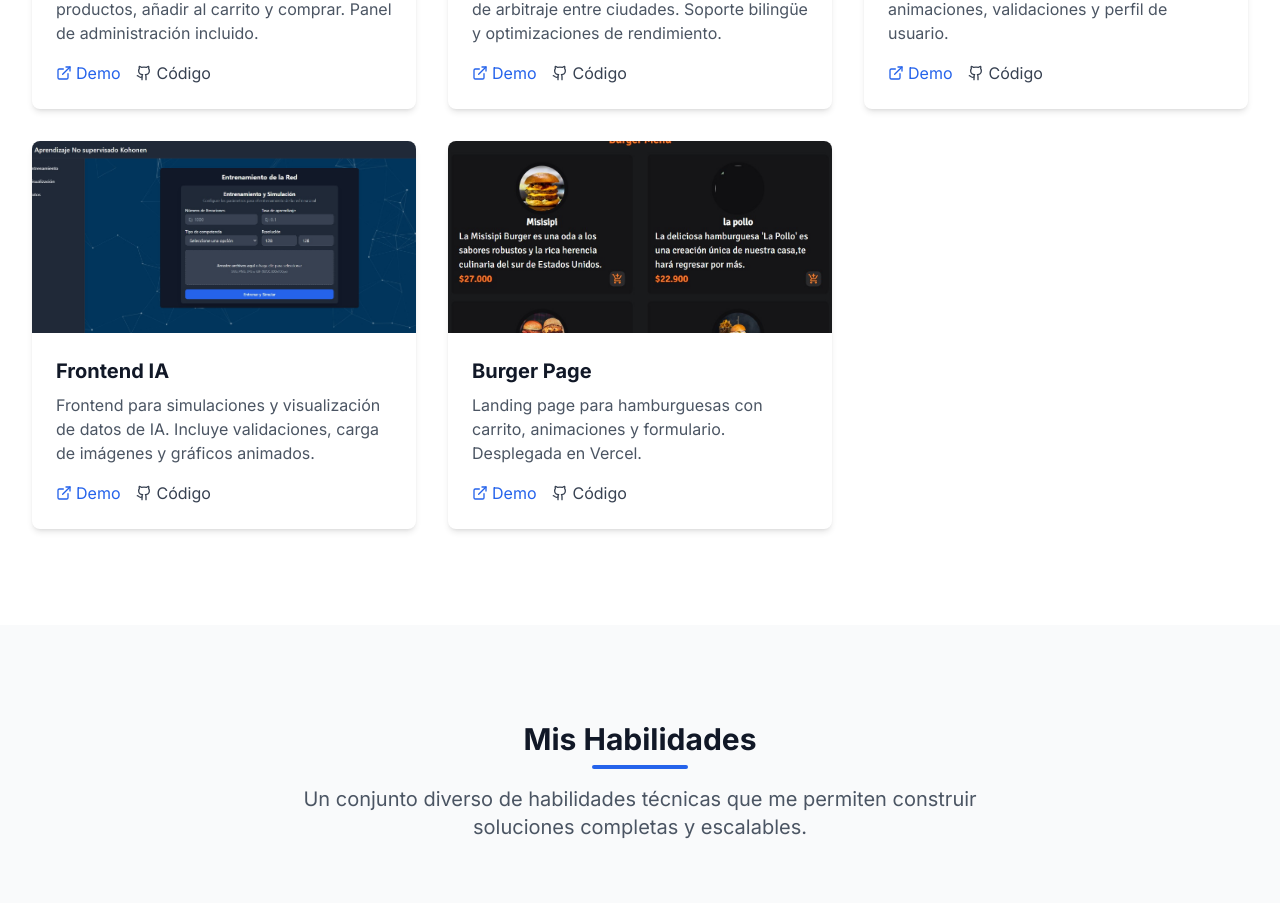
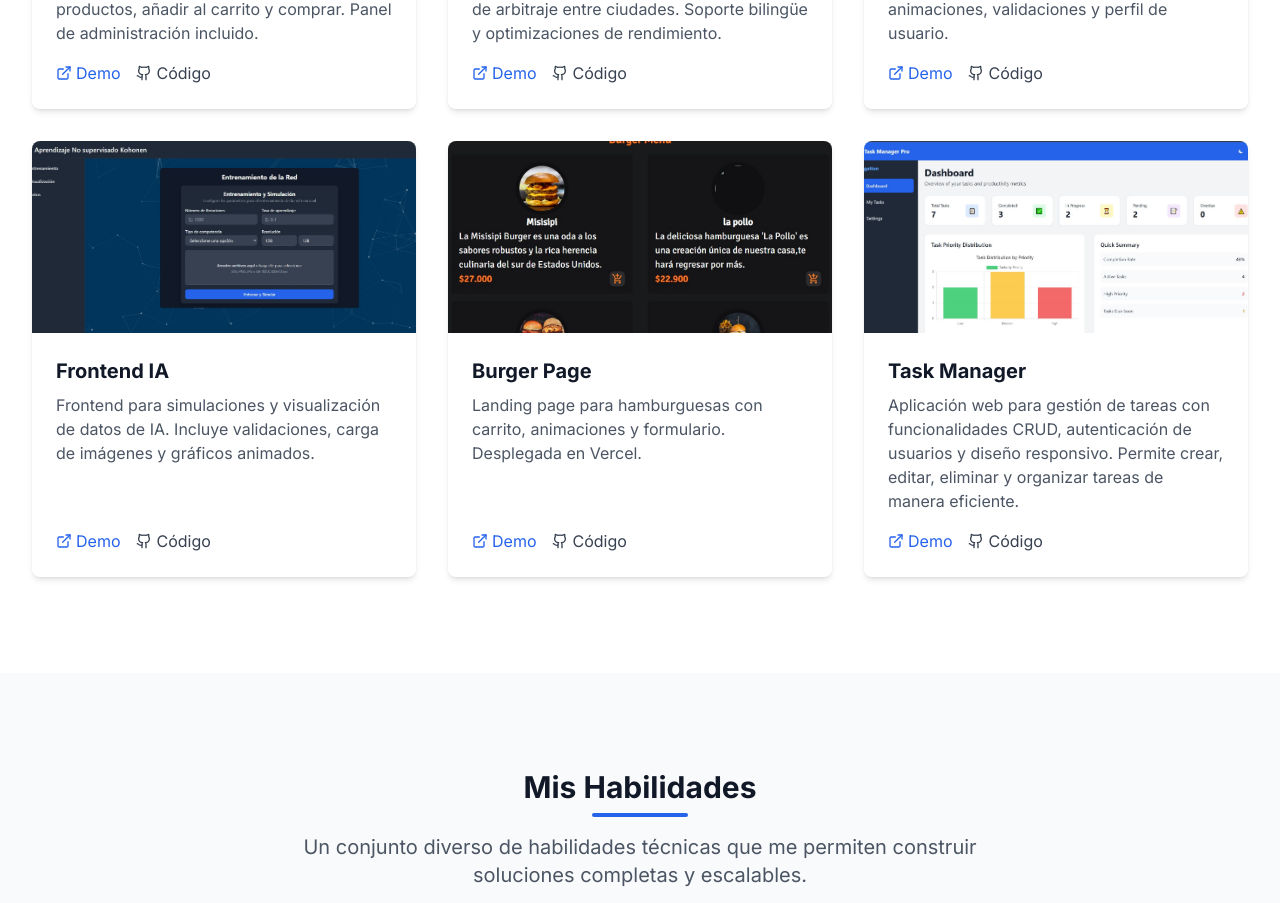
Before and after one commit to heratok/portafolio, a React (Vite) app: page / in a window 1280 px wide. Shown: the part 2215-3118 px from the top of the page. Built offline with nearby package versions, Linux system fonts and the light colour scheme.

Commit message:
Refactor code structure for improved readability and maintainability

```diff
--- a/src/data/projects.ts
+++ b/src/data/projects.ts
@@ -46,4 +46,13 @@ export const projects: Project[] = [
   demoLink: 'https://burger-page-snowy.vercel.app/',
     sourceLink: 'https://github.com/heratok/Burger-Page',
   },
+  {
+    id: '6',
+    title: 'Task Manager',
+    description: 'Aplicación web para gestión de tareas con funcionalidades CRUD, autenticación de usuarios y diseño responsivo. Permite crear, editar, eliminar y organizar tareas de manera eficiente.',
+    image: '/previews/task_manger.jpg',
+    tags: ['React', 'TypeScript', 'Tailwind CSS', 'Vercel'],
+    demoLink: 'https://tast-manager-six.vercel.app/',
+    sourceLink: 'https://github.com/heratok/tast_manager',
+  },
 ];
```
Also changed, not shown: public/previews/task_manger.jpg (added).
